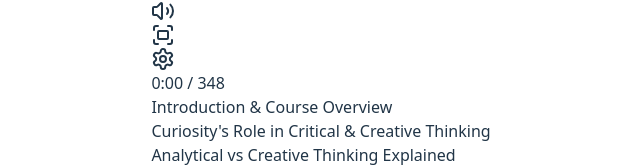
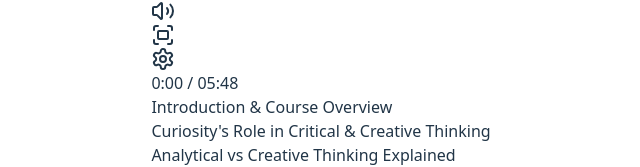
Before and after one commit to burgil/example-hls-video-player, a React (Vite) app: page / in a window 1280 px wide. Shown: the part 380-547 px from the top of the page, without its empty margins (319-959 px from the left). Built offline with nearby package versions, Linux system fonts and the light colour scheme; no server answers.

Commit message:
Parsed the time properly

```diff
--- a/src/App.tsx
+++ b/src/App.tsx
@@ -1,6 +1,7 @@
 import { useMemo, useEffect, useRef } from "react"
 import { PlayIcon, Volume1Icon, Volume2Icon, VolumeIcon, FullscreenIcon, SettingsIcon } from 'lucide-react';
 import Hls from "hls.js";
+import { parseTime } from "./utils";
 
 function App() {
   const videoRef = useRef<HTMLVideoElement>(null);
@@ -69,7 +70,7 @@ function App() {
         <Volume2Icon />
         <FullscreenIcon />
         <SettingsIcon />
-        <div>0:00 / {testInput.videoLength}</div>
+        <div>0:00 / {parseTime(testInput.videoLength)}</div>
         {testInput.chapters.map((chapter, index) => {
           return (
             <div key={`chapter_${index}`}>
--- a/src/utils.ts
+++ b/src/utils.ts
@@ -1,3 +1,7 @@
-export function parseTime() {
-
+export function parseTime(seconds: number): string {
+    let roundMinutes: number | string = Math.floor(seconds / 60);
+    let secondsLeft: number | string = seconds - (roundMinutes * 60);
+    if (secondsLeft < 10) secondsLeft = `0${secondsLeft}`;
+    if (roundMinutes < 10) roundMinutes = `0${roundMinutes}`;
+    return `${roundMinutes}:${secondsLeft}`;
 }
```
Also changed, not shown: v3.png (added), 1 other file (tests, documents, lock files or other folders).
